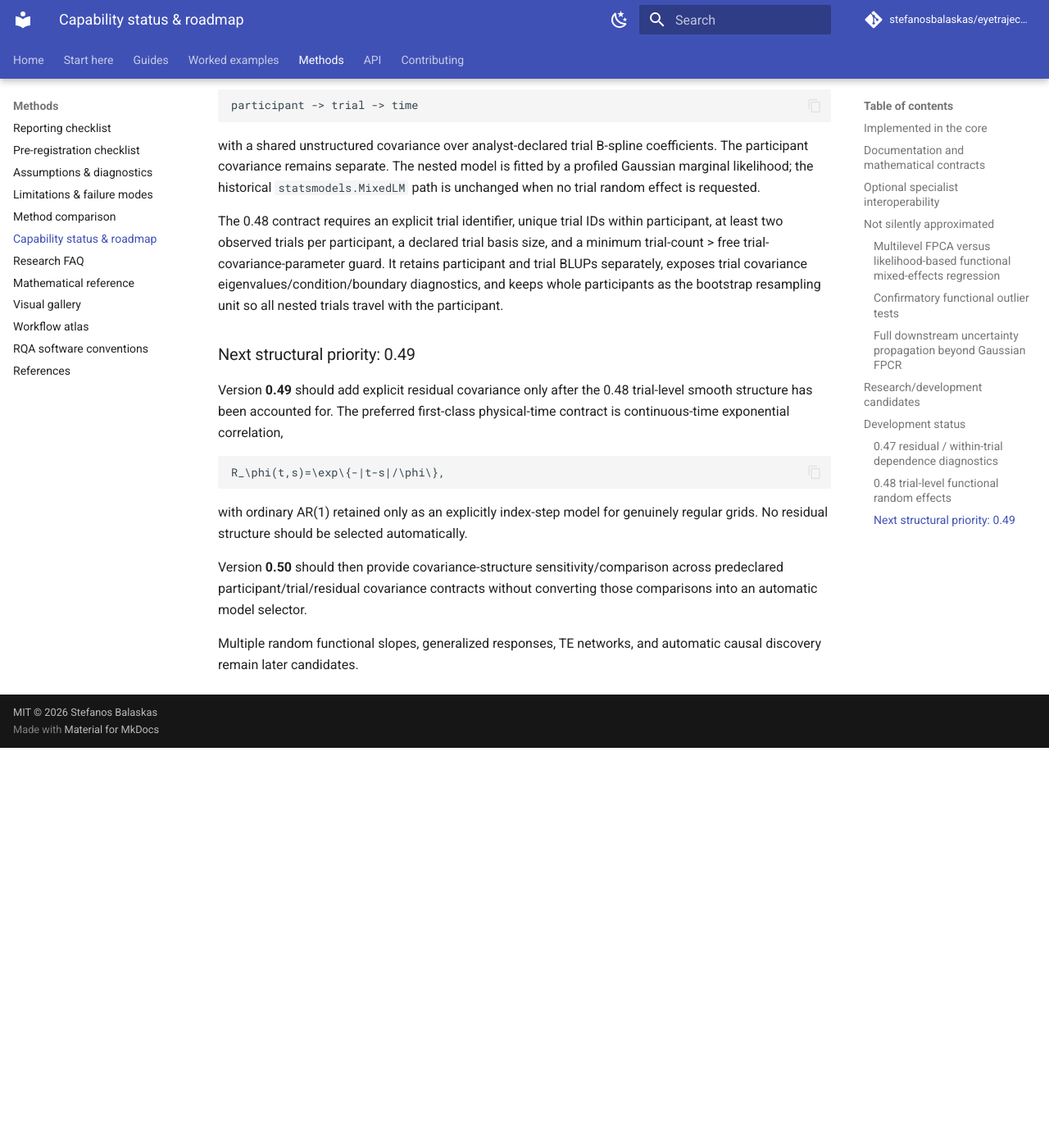
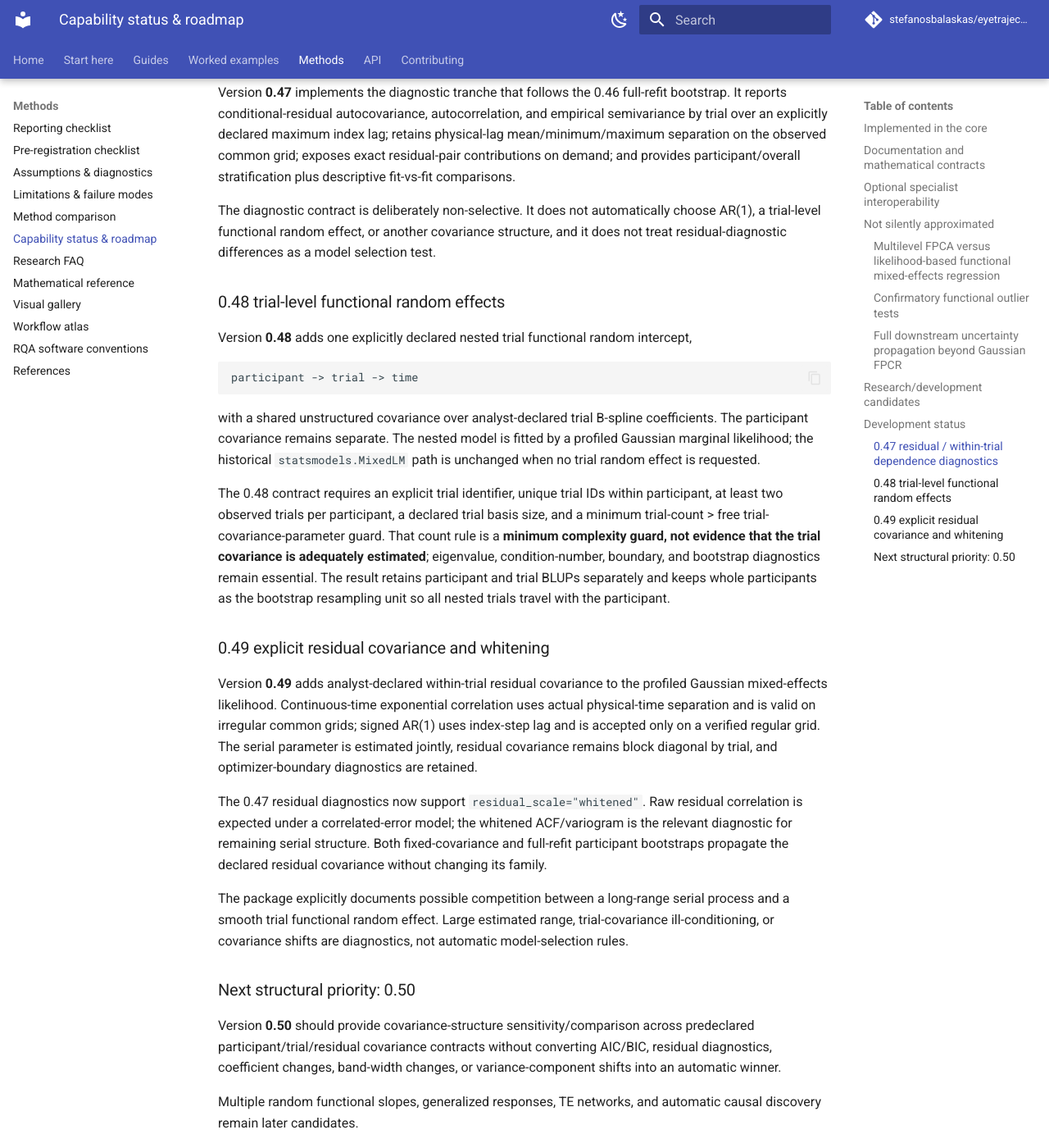
Before and after one commit to stefanosbalaskas/eyetrajectoriespy, an MkDocs documentation site: the page built from docs/methods/status-roadmap.md, in a window 1280 px wide and 1400 px high, scrolled down 9155 px. Shown: the whole window at 82% size. Built offline with MkDocs 1.6.1 and Material for MkDocs 9.7.7, drawn with Linux system fonts in a browser that asks for light colours; comment, search, counter and statistics services are not loaded; before the commit the page ends 10067 px from its top, so only the background shows below that; some of the changed text lies outside the part shown.

Commit message:
Advance roadmap through 0.49 residual covariance

````diff
--- a/docs/methods/status-roadmap.md
+++ b/docs/methods/status-roadmap.md
@@ -20,6 +20,7 @@ This page distinguishes implemented scientific contracts from optional interoper
 | Participant random functional slope | implemented; one declared predictor, shared random basis size, full unstructured intercept/slope covariance, strict within-participant variation and covariance-complexity guards | `fit_functional_mixed_effects_regression(..., random_slope_predictor=...)` |
 | Mixed-effects residual / within-trial dependence diagnostics | implemented; explicit trial ACF/autocovariance, empirical semivariance, exact physical-lag pair audit, participant/overall stratification, and descriptive fit-vs-fit comparison | `functional_mixed_effects_residual_diagnostics()` |
 | Trial-level functional random effect | implemented; explicit nested trial identifier, one shared unstructured trial-basis covariance, profiled Gaussian marginal likelihood, separate trial BLUPs/covariance diagnostics, participant-level bootstrap propagation | `fit_functional_mixed_effects_regression(..., trial_random_effect="functional_intercept")` / `functional_trial_random_effect_frame()` |
+| Explicit mixed-effects residual covariance + whitening | implemented; physical-time exponential correlation on irregular common grids, signed index-step AR(1) on verified regular grids, block-diagonal trial residual covariance, jointly estimated serial parameter, raw/whitened diagnostics and bootstrap propagation | `fit_functional_mixed_effects_regression(..., residual_correlation=...)` / `functional_mixed_effects_whitened_residuals()` |
 | Explicit irregular → common-grid projection | implemented | `resample_irregular_to_grid()` |
 | Univariate FPCA | implemented | `fit_fpca()` |
 | Joint multivariate FPCA | implemented | `fit_mfpca()` |
@@ -133,7 +134,7 @@ Still not provided are full uncertainty procedures that jointly include target m
 
 Future tranches may evaluate:
 
-- richer functional mixed-effects structures: explicit residual serial correlation, multiple random functional slopes, and generalized responses;
+- richer functional mixed-effects structures after 0.50: multiple random functional slopes and generalized responses;
 - richer multilevel functional mixed-effects backends;
 - explicit system-identification models for gaze dynamics;
 - model-based continuation / Floquet analysis only after a validated dynamical-system contract exists.
@@ -144,7 +145,7 @@ A candidate enters the public API only when it can preserve the package rules: e
 
 ## Development status
 
-The current development line is **0.48.0.dev0**. The package remains pre-release while scientific contracts, optional-backend validation, documentation, and cross-platform qualification continue to mature.
+The current development line is **0.49.0.dev0**. The package remains pre-release while scientific contracts, optional-backend validation, documentation, and cross-platform qualification continue to mature.
 
 
 ### 0.47 residual / within-trial dependence diagnostics
@@ -180,27 +181,39 @@ requested.
 The 0.48 contract requires an explicit trial identifier, unique trial IDs within
 participant, at least two observed trials per participant, a declared trial
 basis size, and a minimum trial-count > free trial-covariance-parameter guard.
-It retains participant and trial BLUPs separately, exposes trial covariance
-eigenvalues/condition/boundary diagnostics, and keeps whole participants as the
-bootstrap resampling unit so all nested trials travel with the participant.
+That count rule is a **minimum complexity guard, not evidence that the trial
+covariance is adequately estimated**; eigenvalue, condition-number, boundary,
+and bootstrap diagnostics remain essential. The result retains participant and
+trial BLUPs separately and keeps whole participants as the bootstrap resampling
+unit so all nested trials travel with the participant.
 
-### Next structural priority: 0.49
+### 0.49 explicit residual covariance and whitening
 
-Version **0.49** should add explicit residual covariance only after the 0.48
-trial-level smooth structure has been accounted for. The preferred first-class
-physical-time contract is continuous-time exponential correlation,
+Version **0.49** adds analyst-declared within-trial residual covariance to the
+profiled Gaussian mixed-effects likelihood. Continuous-time exponential
+correlation uses actual physical-time separation and is valid on irregular
+common grids; signed AR(1) uses index-step lag and is accepted only on a
+verified regular grid. The serial parameter is estimated jointly, residual
+covariance remains block diagonal by trial, and optimizer-boundary diagnostics
+are retained.
 
-```math
-R_\phi(t,s)=\exp\{-|t-s|/\phi\},
-```
+The 0.47 residual diagnostics now support `residual_scale="whitened"`.
+Raw residual correlation is expected under a correlated-error model; the
+whitened ACF/variogram is the relevant diagnostic for remaining serial
+structure. Both fixed-covariance and full-refit participant bootstraps propagate
+the declared residual covariance without changing its family.
 
-with ordinary AR(1) retained only as an explicitly index-step model for genuinely
-regular grids. No residual structure should be selected automatically.
+The package explicitly documents possible competition between a long-range
+serial process and a smooth trial functional random effect. Large estimated
+range, trial-covariance ill-conditioning, or covariance shifts are diagnostics,
+not automatic model-selection rules.
 
-Version **0.50** should then provide covariance-structure
-sensitivity/comparison across predeclared participant/trial/residual covariance
-contracts without converting those comparisons into an automatic model
-selector.
+### Next structural priority: 0.50
+
+Version **0.50** should provide covariance-structure sensitivity/comparison
+across predeclared participant/trial/residual covariance contracts without
+converting AIC/BIC, residual diagnostics, coefficient changes, band-width
+changes, or variance-component shifts into an automatic winner.
 
 Multiple random functional slopes, generalized responses, TE networks, and
 automatic causal discovery remain later candidates.
````
